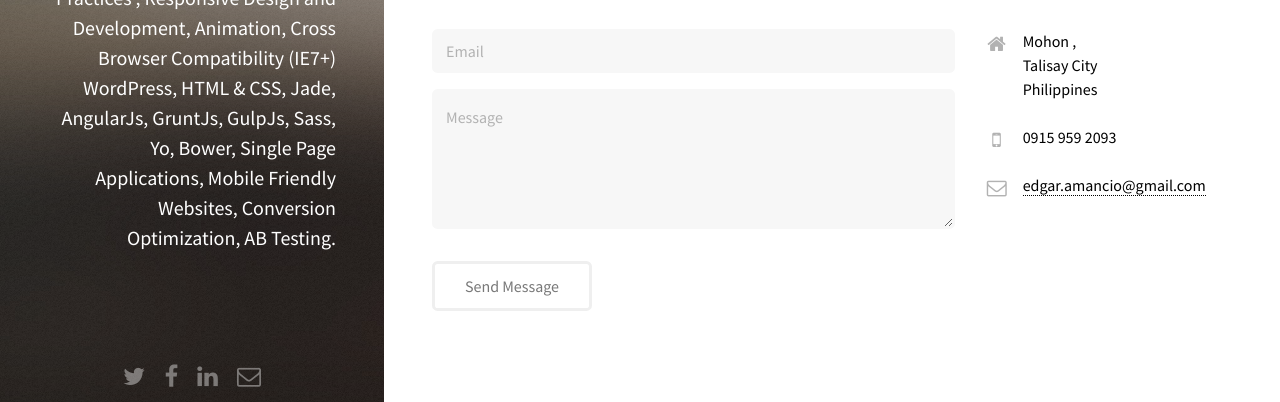
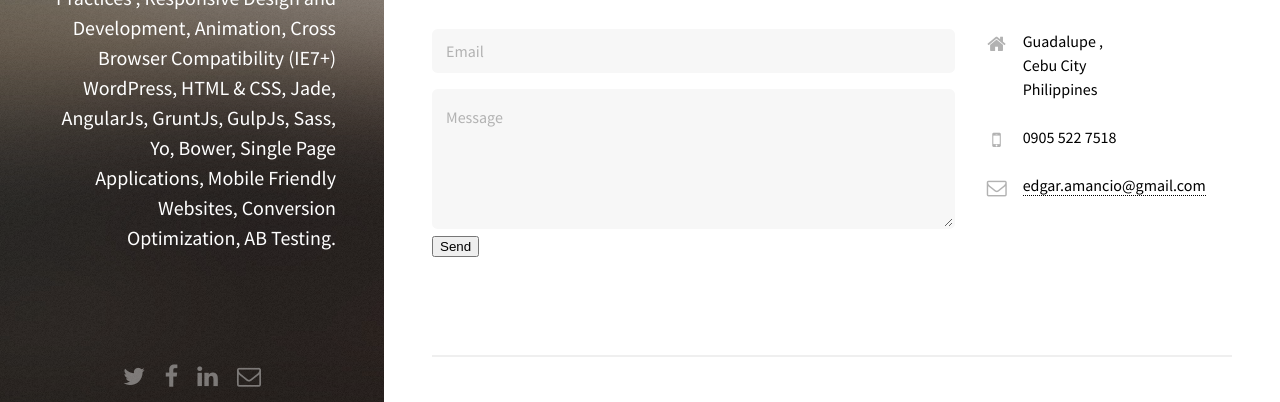
Before and after one commit to eamancio/eamancio.github.io, a plain HTML site: page index.html in a window 1280 px wide. Shown: the part 327-729 px from the top of the page. Drawn offline with Linux system fonts and the light colour scheme.

Commit message:
update html

```diff
--- a/index.html
+++ b/index.html
@@ -38,26 +38,27 @@
 						<p> Improves the quality of the site to meet client's specific needs. Designed the actual page interface that users see when they visit a website base on the design. Make sure that the information coming from the back end is displayed properly in the web browser. Troubleshooting and testing is also part of my job,  to ensure that the sites are accessible in multiple browsers and to make sure that all web applications are working correctly. Also to maintain the existing website code, and add new interactive features to existing sites and work with layouts. Make sure that the code  is SEO friendly and also its responsive view on different media devices.</p>
 						<div class="row">
 							<div class="8u 12u$(small)">
-								<form method="post" action="#">
+								<form method="post" action="http://formspree.io/edgar.amancio@gmail.com">
 									<div class="row uniform 50%">
 										<div class="12u$ 12u$(xsmall)"><input type="email" name="email" id="email" placeholder="Email" /></div>
 										<div class="12u$"><textarea name="message" id="message" placeholder="Message" rows="4"></textarea></div>
 									</div>
+
+								<ul class="actions">
+									<li><button type="submit">Send</button></li>
+								</ul>
 								</form>
-								<ul class="actions">
-									<li><input type="submit" value="Send Message" /></li>
-								</ul>
 							</div>
 							<div class="4u$ 12u$(small)">
 								<ul class="labeled-icons">
 									<li>
 										<h3 class="icon fa-home"><span class="label">Address</span></h3>
-										Mohon ,<br />
-										Talisay City <br />Philippines
+										Guadalupe ,<br />
+										Cebu City <br />Philippines
 									</li>
 									<li>
 										<h3 class="icon fa-mobile"><span class="label">Phone</span></h3>
-										0915 959 2093
+										0905 522 7518
 									</li>
 									<li>
 										<h3 class="icon fa-envelope-o"><span class="label">Email</span></h3>
```
